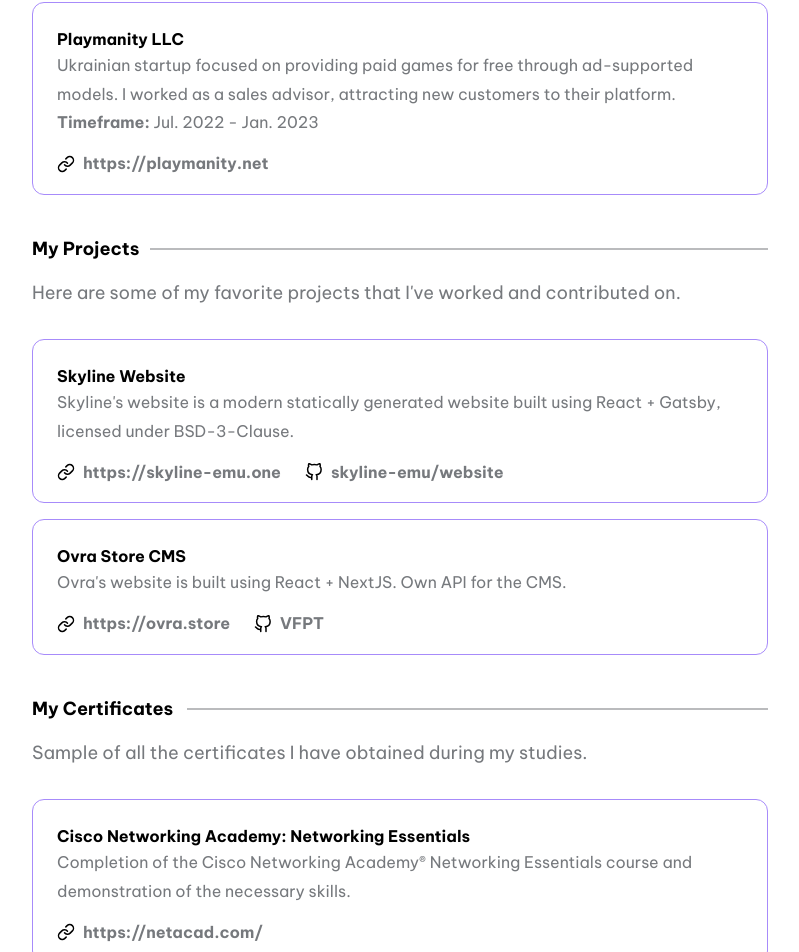
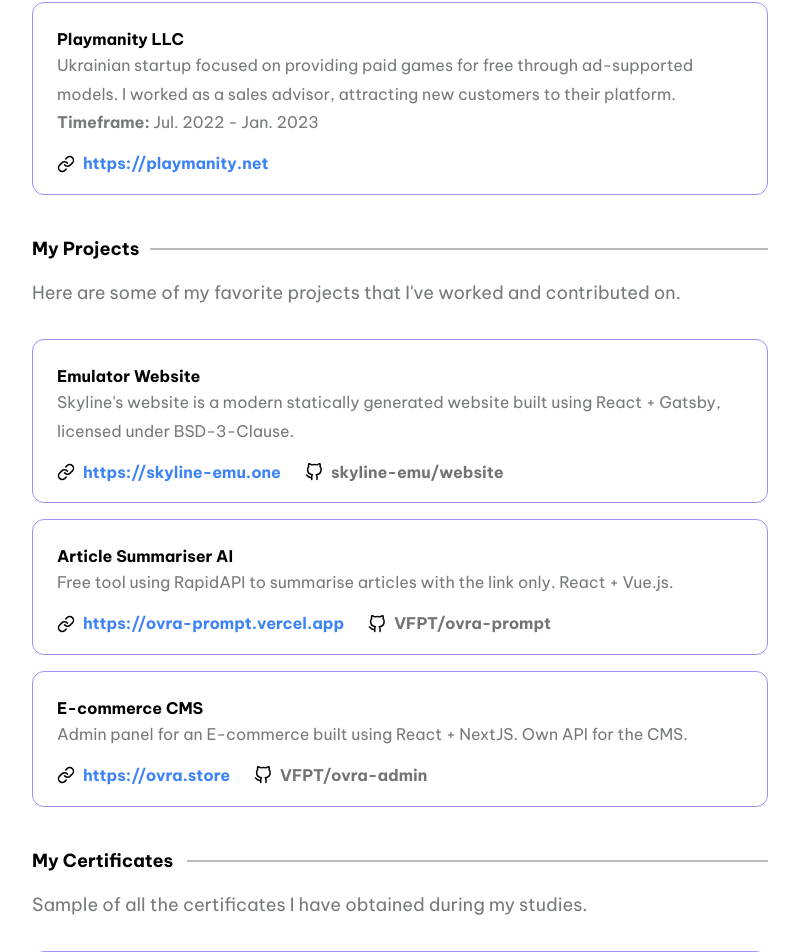
Before and after one commit to vicvenpet/portfolio, a Next.js app: page / in a window 1280 px wide. Shown: the part 523-1475 px from the top of the page, without its empty margins (240-1039 px from the left). Built offline with nearby package versions, Linux system fonts and the light colour scheme.

Commit message:
feat: update links

```diff
--- a/components/Certificates.js
+++ b/components/Certificates.js
@@ -33,7 +33,7 @@
                       height={18}
                       alt="Link icon"
                     />
-                    <span className="ml-2  text-lightText  transition-colors duration-500">
+                    <span className="ml-2  text-blue-500  transition-colors hover:text-blue-400 duration-500">
                       {item.link}
                     </span>
                   </a>
--- a/components/Contact.js
+++ b/components/Contact.js
@@ -12,7 +12,7 @@
       <p>
         Shoot me an email:{' '}
         <a
-          className="dark:text-white text-black transition-colors duration-500"
+          className="text-black transition-colors hover:underline duration-500"
           href={`mailto:${contact.email}`}
         >
           {contact.email}
--- a/components/Hero.js
+++ b/components/Hero.js
@@ -9,7 +9,7 @@
   return (
     <div className="mb-20">
       <div className="flex flex-row items-center justify-between w-full">
-        <div className="border border-gray-300 border-2 w-20 h-20 rounded-full relative overflow-hidden">
+        <div className="border border-gray-300 w-20 h-20 rounded-full relative overflow-hidden transition delay-115 bg-blue-500 hover:scale-110 hover:bg-indigo-500 duration-300">
           <Image
             src="/static/profile.png"
             layout="fill"
--- a/components/Jobs.js
+++ b/components/Jobs.js
@@ -35,7 +35,7 @@
                         height={18}
                         alt="Link icon"
                       />
-                      <span className="ml-2 text-lightText transition-colors duration-500">
+                      <span className="ml-2 text-blue-500 transition-colors hover:text-blue-400 duration-500">
                         {item.link}
                       </span>
                     </a>
--- a/components/Projects.js
+++ b/components/Projects.js
@@ -33,7 +33,7 @@
                       height={18}
                       alt="Link icon"
                     />
-                    <span className="ml-2  text-lightText  transition-colors duration-500">
+                    <span className="ml-2  text-blue-500  transition-colors hover:text-blue-400 duration-500">
                       {item.link}
                     </span>
                   </a>
@@ -51,7 +51,7 @@
                       height={18}
                       alt="Link icon"
                     />
-                    <span className="ml-2  text-lightText  transition-colors duration-500">
+                    <span className="ml-2  text-neutral-500  transition-colors hover:text-neutral-400 duration-500">
                       {item.github}
                     </span>
                   </a>
--- a/data/config.js
+++ b/data/config.js
@@ -26,16 +26,22 @@
   desc: "Here are some of my favorite projects that I've worked and contributed on.",
   projects: [
     {
-      title: 'Skyline Website',
+      title: 'Emulator Website',
       description: 'Skyline\'s website is a modern statically generated website built using React + Gatsby, licensed under BSD-3-Clause.',
       link: 'https://skyline-emu.one',
       github: 'skyline-emu/website'
     },
     {
-      title: 'Ovra Store CMS',
-      description: 'Ovra\'s website is built using React + NextJS. Own API for the CMS.',
+      title: 'Article Summariser AI',
+      description: 'Free tool using RapidAPI to summarise articles with the link only. React + Vue.js.',
+      link: 'https://ovra-prompt.vercel.app',
+      github: 'VFPT/ovra-prompt'
+    },
+    {
+      title: 'E-commerce CMS',
+      description: 'Admin panel for an E-commerce built using React + NextJS. Own API for the CMS.',
       link: 'https://ovra.store',
-      github: 'VFPT'
+      github: 'VFPT/ovra-admin'
     }
   ]
 };
```
Also changed, not shown: styles/globals.css (line endings or trailing spaces).
